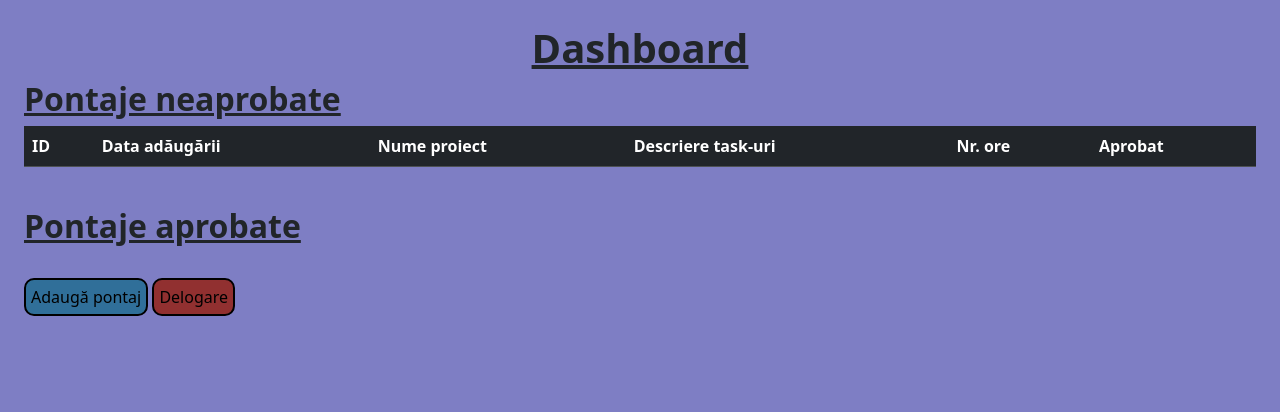
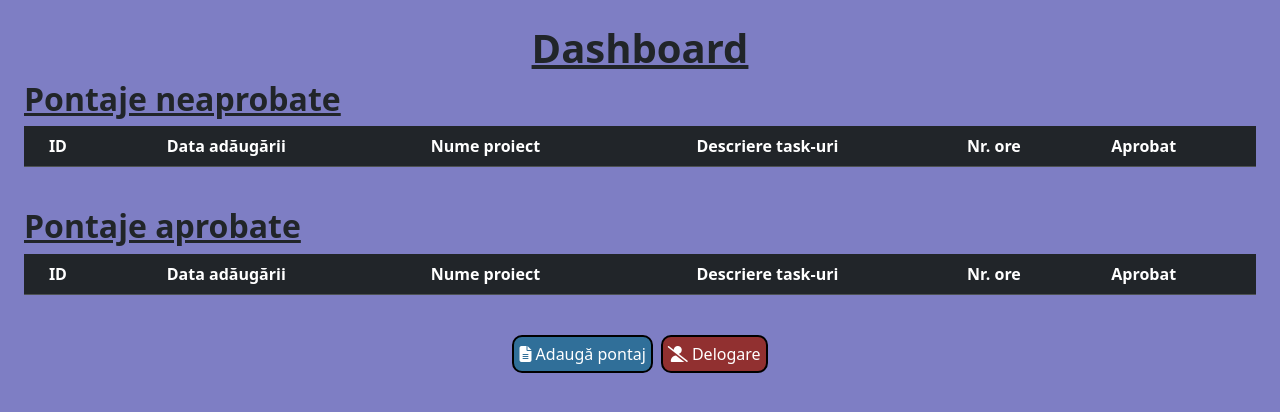
Before and after one commit to Nubaz/Proiect_MDS, a Flask app: page / in a window 1280 px wide. Shown: the top 412 px of the page. Run offline with Flask 3, Linux system fonts and the light colour scheme; the visitor is signed in with stand-in values (Sample User, id 1); lists and menus that the app fills with data are empty; parts of the project's set-up code (start-up, migrations or seed data) failed here and were passed over; some libraries are stand-ins or nearby versions.

Commit message:
Adaugat butoane, pagina 404

```diff
--- a/src/static/css/angajat.css
+++ b/src/static/css/angajat.css
@@ -1,4 +1,3 @@
-@import url(https://maxcdn.bootstrapcdn.com/bootstrap/latest/css/bootstrap.min.css);
 html {
   font-family: "Catamaran", sans-serif;
 }
@@ -10,10 +9,12 @@
   border: 2px solid black;
   background-color: rgb(48, 111, 153);
   font-weight: 500;
+  color: white;
 }
 button:hover {
   background-color: rgb(21, 151, 238);
-  transition: background-color 0.6s cubic-bezier(0.77, 0, 0.175, 1);
+  color: black;
+  transition: all 0.6s cubic-bezier(0.77, 0, 0.175, 1);
 }
 
 body {
@@ -30,18 +31,14 @@
 
 .red-btn {
   background-color: rgb(145, 48, 48);
+  color: white;
 }
 .red-btn:hover {
   background-color: rgb(221, 49, 49);
-  transition: background-color 0.6s cubic-bezier(0.77, 0, 0.175, 1);
+  color: black;
+  transition: all 0.6s cubic-bezier(0.77, 0, 0.175, 1);
 }
 .red-btn a {
   text-decoration: none;
   color: inherit;
 }
-
-input[type=number] {
-  -webkit-appearance: textfield;
-     -moz-appearance: textfield;
-          appearance: textfield;
-}
--- a/src/static/scss/angajat.scss
+++ b/src/static/scss/angajat.scss
@@ -1,5 +1,3 @@
-@import url(https://maxcdn.bootstrapcdn.com/bootstrap/latest/css/bootstrap.min.css);
-
 html {
     font-family: 'Catamaran', sans-serif;
 }
@@ -11,10 +9,12 @@
     border: 2px solid black;
     background-color: rgb(48, 111, 153);
     font-weight: 500;
+    color: white;
 
     &:hover {
         background-color: rgb(21, 151, 238);
-        transition: background-color 0.6s cubic-bezier(0.77, 0, 0.175, 1);
+        color: black;
+        transition: all 0.6s cubic-bezier(0.77, 0, 0.175, 1);
     }
 }
 
@@ -32,10 +32,12 @@
 
 .red-btn {
     background-color: rgb(145, 48, 48);
+    color: white;
 
     &:hover {
         background-color: rgb(221, 49, 49);
-        transition: background-color 0.6s cubic-bezier(0.77, 0, 0.175, 1);
+        color: black;
+        transition: all 0.6s cubic-bezier(0.77, 0, 0.175, 1);
     }
 
     a {
@@ -43,7 +45,3 @@
         color: inherit;
     }
 }
-
-input[type=number] {
-    appearance: textfield;
-}
--- a/src/templates/angajat.html
+++ b/src/templates/angajat.html
@@ -1,54 +1,18 @@
 <!DOCTYPE html>
 <html lang="ro">
-
     <head>
         {% include "fragments/head.html" %}
         <link rel="stylesheet" href="../static/css/angajat.css">
 
-    <title>Angajat </title>
+        <title>Angajat</title>
     </head>
-
     <body class="m-4">
-    <div class="modal fade text-white" id="adauga">
-        <div class="modal-dialog modal-dialog-centered">
-            <div class="modal-content">
-                <div class="modal-body">
-                    <form action="{{ url_for('dashboard') }}" method="post">
-                        <div>
-                            <label for="nume-proiect" class="fw-bold">Nume proiect</label>
-                            <input type="text" class="form-control" id="nume-proiect" name="nume-proiect"
-                                placeholder="Proiect">
-                            <div class="form-text text-white" id="helper-nume-proiect">Numele proiectului la care
-                                lucrați</div>
-                        </div>
-                        <br>
-                        <div>
-                            <label for="descriere-tasks" class="fw-bold">Descrierea task-ului/task-urilor</label>
-                            <input type="text" class="form-control" id="descriere-tasks" name="descriere-tasks"
-                                placeholder="Task-uri...">
-                            <div class="form-text text-white" id="helper-descriere-tasks">Descrierea
-                                task-ului/task-urilor la care ați lucrat în cadrul proiectului</div>
-                        </div>
-                        <br>
-                        <div>
-                            <label for="nr-ore" class="fw-bold">Nr. ore</label>
-                            <input type="number" min="1" class="form-control" id="nr-ore" name="nr-ore">
-                            <div class="form-text text-white" id="helper-nr-ore">Numărul de ore lucrate</div>
-                        </div>
-                        <br>
-                        <div class="modal-footer px-0 pb-0">
-                            <button type="button" data-bs-dismiss="modal" class="red-btn">Închide</button>
-                            <button type="submit">Adaugă pontajul</button>
-                        </div>
-                    </form>
-                </div>
-            </div>
-        </div>
-    </div>
+        {% include "fragments/modalPontaj.html" %}
+        {% include "fragments/modalStergere.html" %}
 
         <h1 class="text-center fw-bold text-decoration-underline">Dashboard {{ user.nume }} {{ user.prenume }}</h1>
         <h2 class="fw-bold text-decoration-underline">Pontaje neaprobate</h2>
-    <table class="table table-dark">
+        <table class="table table-dark text-center">
             <thead class="fw-bold">
                 <th>ID</th>
                 <th>Data adăugării</th>
@@ -56,30 +20,57 @@
                 <th>Descriere task-uri</th>
                 <th>Nr. ore</th>
                 <th>Aprobat</th>
+                <th></th>
             </thead>
             <tbody>
                 {% for pontaj in pontaje %}
-            {% if pontaj.aprobat %}
-            {% endif %}
+                    {% if not pontaj.aprobat %}
                         <tr>
                             <td>{{ pontaj.id }}</td>
                             <td>{{ pontaj.data_add|formatdate }}</td>
                             <td>{{ pontaj.nume_pr }}</td>
                             <td>{{ pontaj.descr_tasks }}</td>
                             <td>{{ pontaj.nr_ore }}</td>
+                            <td style="color: red" class="fw-bold">Nu</td>
+                            <td class="text-center d-flex flex-row">
+                                <button class="red-btn w-50"><i class="fa-solid fa-trash"></i> Șterge</button>
+                                <button class="w-50"><i class="fa-solid fa-pen"></i> Editează</button>
+                            </td>
+                        </tr>
+                    {% endif %}
+                {% endfor %}
+            </tbody>
+        </table>
+        <br><h2 class="fw-bold text-decoration-underline">Pontaje aprobate</h2>
+        <table class="table table-dark text-center">
+            <thead class="fw-bold">
+                <th>ID</th>
+                <th>Data adăugării</th>
+                <th>Nume proiect</th>
+                <th>Descriere task-uri</th>
+                <th>Nr. ore</th>
+                <th>Aprobat</th>
+                <th></th>
+            </thead>
+            <tbody>
+                {% for pontaj in pontaje %}
                     {% if pontaj.aprobat %}
+                        <tr>
+                            <td>{{ pontaj.id }}</td>
+                            <td>{{ pontaj.data_add|formatdate }}</td>
+                            <td>{{ pontaj.nume_pr }}</td>
+                            <td>{{ pontaj.descr_tasks }}</td>
+                            <td>{{ pontaj.nr_ore }}</td>
                             <td style="color: green" class="fw-bold">Da</td>
-                {% else %}
-                <td style="color: red" class="fw-bold">Nu</td>
+                        </tr>
                     {% endif %}
-            </tr>
                 {% endfor %}
             </tbody>
         </table>
         <br>
-    <h2 class="fw-bold text-decoration-underline">Pontaje aprobate</h2>
-    <br><button type="button" data-bs-toggle="modal" data-bs-target="#adauga">Adaugă pontaj</button>
-    <button type="button" class="red-btn"><a href="/logout">Delogare</a></button>
+        <div class="d-flex d-row gap-2 justify-content-center">
+            <button type="button" data-bs-toggle="modal" data-bs-target="#adauga"><i class="fa-solid fa-file-lines"></i> Adaugă pontaj</button>
+            <button type="button" class="red-btn"><a href="/logout"><i class="fa-solid fa-user-slash"></i> Delogare</a></button>
+        </div>
     </body>
-
 </html>
--- a/src/templates/fragments/head.html
+++ b/src/templates/fragments/head.html
@@ -4,5 +4,6 @@
 <link rel="preconnect" href="https://fonts.gstatic.com" crossorigin>
 <link rel="stylesheet" href="../../static/css/reset.css">
 <link href="https://fonts.googleapis.com/css2?family=Catamaran&display=swap" rel="stylesheet">
+<script src="https://kit.fontawesome.com/e0670bda4c.js" crossorigin="anonymous"></script>
 <link href="https://cdn.jsdelivr.net/npm/bootstrap@5.3.0-alpha3/dist/css/bootstrap.min.css" rel="stylesheet" integrity="sha384-KK94CHFLLe+nY2dmCWGMq91rCGa5gtU4mk92HdvYe+M/SXH301p5ILy+dN9+nJOZ" crossorigin="anonymous">
 <script src="https://cdn.jsdelivr.net/npm/bootstrap@5.3.0-alpha3/dist/js/bootstrap.bundle.min.js" integrity="sha384-ENjdO4Dr2bkBIFxQpeoTz1HIcje39Wm4jDKdf19U8gI4ddQ3GYNS7NTKfAdVQSZe" crossorigin="anonymous"></script>
--- /dev/null
+++ b/src/templates/fragments/modalPontaj.html
@@ -0,0 +1,29 @@
+<div class="modal fade text-white" id="adauga">
+    <div class="modal-dialog modal-dialog-centered">
+        <div class="modal-content">
+            <div class="modal-body">
+                <form action="{{ url_for('dashboard') }}" method="post">
+                    <div>
+                        <label for="nume-proiect" class="fw-bold">Nume proiect</label>
+                        <input type="text" class="form-control" id="nume-proiect" name="nume-proiect" placeholder="Proiect" required>
+                        <div class="form-text text-white" id="helper-nume-proiect">Numele proiectului la care lucrați</div>
+                    </div>
+                    <br><div>
+                        <label for="descriere-tasks" class="fw-bold">Descrierea task-ului/task-urilor</label>
+                        <input type="text" class="form-control" id="descriere-tasks" name="descriere-tasks" placeholder="Task-uri..." required>
+                        <div class="form-text text-white" id="helper-descriere-tasks">Descrierea task-ului/task-urilor la care ați lucrat în cadrul proiectului</div>
+                    </div>
+                    <br><div>
+                        <label for="nr-ore" class="fw-bold">Nr. ore</label>
+                        <input type="number" min="1" class="form-control" id="nr-ore" name="nr-ore" placeholder="##" required>
+                        <div class="form-text text-white" id="helper-nr-ore">Numărul de ore lucrate</div>
+                    </div>
+                    <br><div class="modal-footer px-0 pb-0">
+                        <button type="button" data-bs-dismiss="modal" class="red-btn">Închide</button>
+                        <button type="submit">Adaugă pontajul</button>
+                    </div>
+                </form>
+            </div>
+        </div>
+    </div>
+</div>
--- /dev/null
+++ b/src/templates/fragments/modalStergere.html
@@ -0,0 +1,29 @@
+<div class="modal fade text-white" id="stergere">
+    <div class="modal-dialog modal-dialog-centered">
+        <div class="modal-content">
+            <div class="modal-body">
+                <form action="{{ url_for('dashboard') }}" method="post">
+                    <div>
+                        <label for="nume-proiect" class="fw-bold">Nume proiect</label>
+                        <input type="text" class="form-control" id="nume-proiect" name="nume-proiect" placeholder="Proiect" required>
+                        <div class="form-text text-white" id="helper-nume-proiect">Numele proiectului la care lucrați</div>
+                    </div>
+                    <br><div>
+                        <label for="descriere-tasks" class="fw-bold">Descrierea task-ului/task-urilor</label>
+                        <input type="text" class="form-control" id="descriere-tasks" name="descriere-tasks" placeholder="Task-uri..." required>
+                        <div class="form-text text-white" id="helper-descriere-tasks">Descrierea task-ului/task-urilor la care ați lucrat în cadrul proiectului</div>
+                    </div>
+                    <br><div>
+                        <label for="nr-ore" class="fw-bold">Nr. ore</label>
+                        <input type="number" min="1" class="form-control" id="nr-ore" name="nr-ore" placeholder="##" required>
+                        <div class="form-text text-white" id="helper-nr-ore">Numărul de ore lucrate</div>
+                    </div>
+                    <br><div class="modal-footer px-0 pb-0">
+                        <button type="button" data-bs-dismiss="modal" class="red-btn">Închide</button>
+                        <button type="submit">Adaugă pontajul</button>
+                    </div>
+                </form>
+            </div>
+        </div>
+    </div>
+</div>
```
Also changed, not shown: src/static/css/404.css (added, +14 -0 lines), src/static/scss/404.scss (added, +16 -0 lines), src/templates/404.html (+6 -2 lines). Lines whose indentation alone changed are shown as unchanged.
